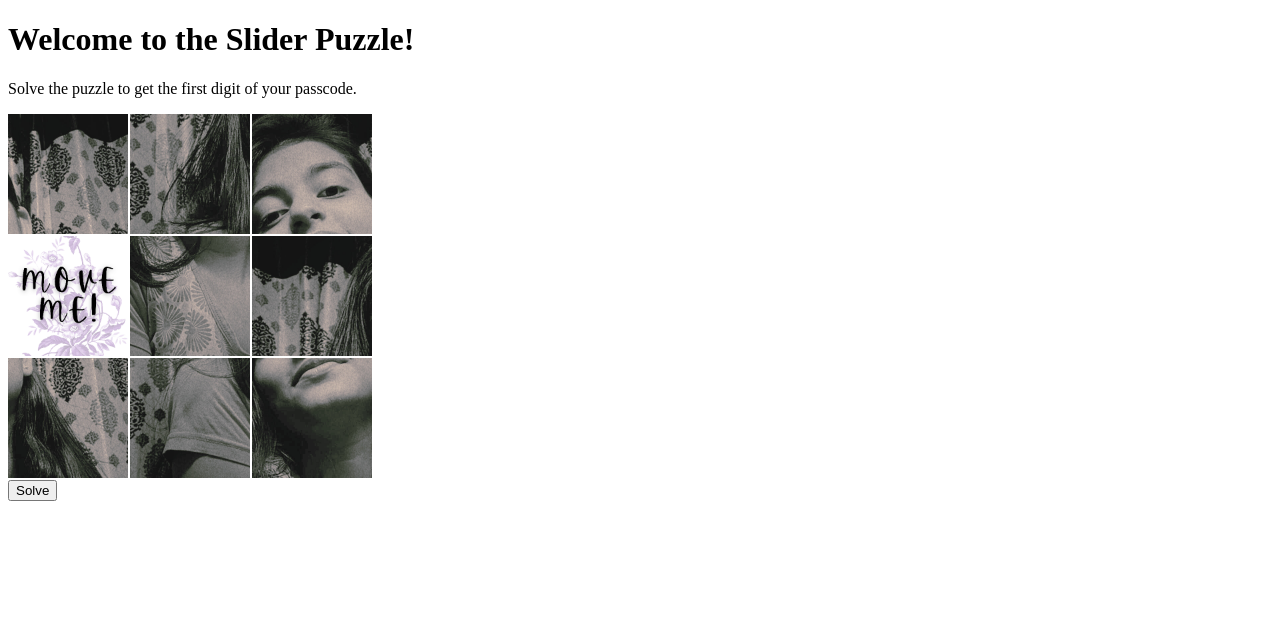
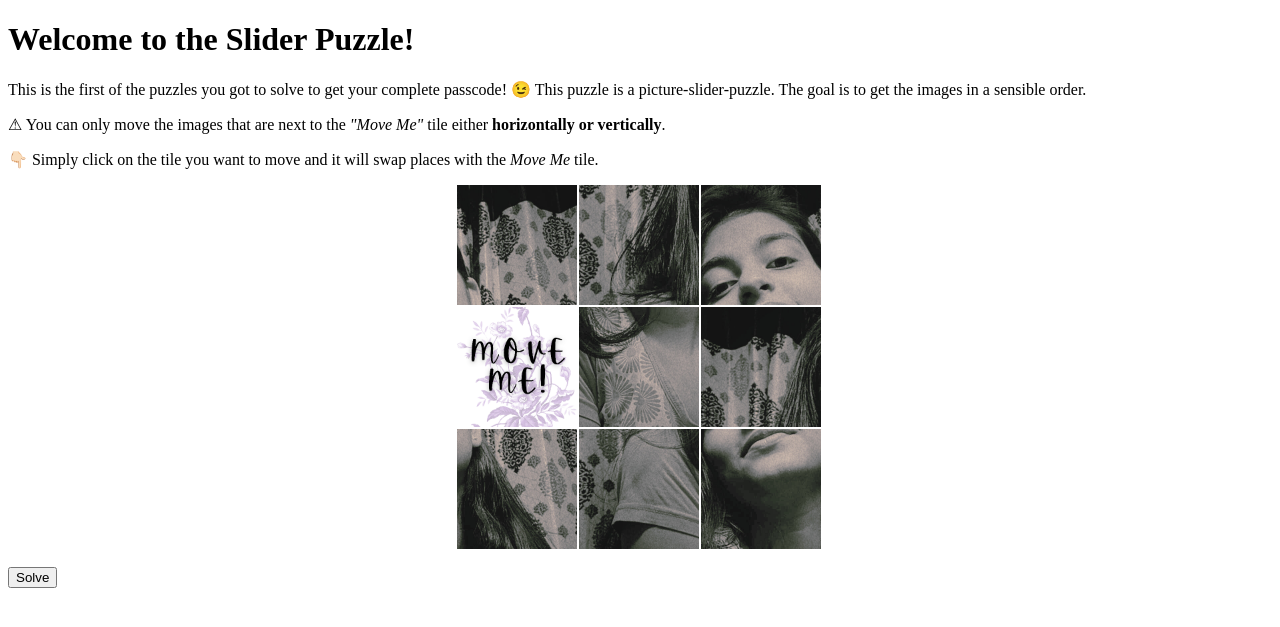
Before and after one commit to Zad-100/Nightingale_Gift_Box-PassCode_Revealer, a Django app: page /slider-puzzle/ in a window 1280 px wide. Shown: the part 26-653 px from the top of the page. Run offline with Django 4.2, Linux system fonts and the light colour scheme.

Commit message:
Added some more logic to slider puzzle's JavaScript to show the full image after the puzzle was solved and display a congratulatory message and redirect automatically to the message 1 page. Also, added title blocks for each page to have its own browser title. Further, connected the home page to the first puzzle. Yeah, that wasn't done yet. The flow now is looking good except for the crossword puzzle. I need to fifure out how to know how to recognise that the crossword has been solved. Except that, everything working as expected and ok...

```diff
--- a/puzzles/static/puzzles/css/sliderPuzzle.css
+++ b/puzzles/static/puzzles/css/sliderPuzzle.css
@@ -1,3 +1,20 @@
+.complete-image {
+    background-image: url('../images/Slider_Puzzle_Sexy_Pic_Edited.png');
+    background-size: cover;
+    width: 366px;
+    height: 366px;
+    position: relative;
+    margin: auto;
+}
+
+
+h3 {
+    text-align: center;
+    font-size: 2em;
+    color: black;
+}
+
+
 .board {
     display: grid;
     grid-template-columns: repeat(3, 120px);
@@ -5,6 +22,8 @@
     gap: 2px;
     width: 366px;
     height: 366px;
+    position: relative;
+    margin: auto;
 }
 
 .tile {
--- a/puzzles/static/puzzles/js/sliderPuzzle.js
+++ b/puzzles/static/puzzles/js/sliderPuzzle.js
@@ -92,10 +92,33 @@ document.addEventListener("DOMContentLoaded", function() {
 
     // Function to check if puzzle is solved
     function isPuzzleSolved() {
-        return tiles.every(
+        if (tiles.every(
             (tile, index) =>
             tile.dataset.order == index + 1 || tile.classList.contains("blank")
-        );
+        )) {
+            // Add elements to the HTML to display the full picture
+            // Hide the board
+            document.querySelector(".board").style.display = "none";
+            // Hide the solve button
+            document.querySelector("#solve-button").style.display = "none";
+            // Create a div for the full picture element
+            const completeImage = document.createElement('div');
+            // Add class to style the image
+            completeImage.className = "complete-image";
+            // Append to the body
+            document.body.appendChild(completeImage);
+
+            // Add elements to the HTML to display a congratulatory message
+            const congrats = document.createElement('div');
+            congrats.innerHTML = "<h3>Are badhaaiiiii, you solved it!!! 🎉</h3>"
+            document.body.appendChild(congrats);
+
+
+            // Redirect to the message_1 page after 4 seconds
+            setTimeout(() => {
+                window.location.href = message_1_URL;
+            }, 4000);
+        }
     } // end function isPuzzleSolved()
 
     // Add an event listener to board to listen for tile clicks
@@ -112,9 +135,7 @@ document.addEventListener("DOMContentLoaded", function() {
             tiles = Array.from(board.children);
 
             // After every move, check if the puzzle is solved
-            if (isPuzzleSolved()) {
-                alert("Puzzle Solved!!!");
-            } // end if
+            isPuzzleSolved()
         } // end if
     }); // end EventListener
 
--- a/puzzles/templates/puzzles/base.html
+++ b/puzzles/templates/puzzles/base.html
@@ -13,6 +13,8 @@
     <meta charset="UTF-8">
     <!-- Responsive Meta Tag -->
     <meta name="viewport" content="width=device-width, initial-scale=1.0">
+    {% block title %}
+    {% endblock %}
     <title>PassCode Revealer</title>
 
     <!--**Favicon Installation**-->
--- a/puzzles/templates/puzzles/category_form.html
+++ b/puzzles/templates/puzzles/category_form.html
@@ -10,6 +10,11 @@
 
 {% extends "puzzles/base.html" %}
 
+{% block title %}
+  <title>{{ category_name }}</title>
+{% endblock %}
+
+
 {% block content %}
   <h1>How much do you know about yourself?</h1>
   <p>Answer the following questions to get the second digit of your passcode.</p>
--- a/puzzles/templates/puzzles/crossword_puzzle.html
+++ b/puzzles/templates/puzzles/crossword_puzzle.html
@@ -11,6 +11,10 @@
 {% extends "puzzles/base.html" %}
 
 {% load static %}
+
+{% block title %}
+  <title>Crossword Puzzle</title>
+{% endblock %}
 
 
 {% block extracss %}
--- a/puzzles/templates/puzzles/dummy_form_main.html
+++ b/puzzles/templates/puzzles/dummy_form_main.html
@@ -14,6 +14,12 @@
 -->
 
 {% extends "puzzles/base.html" %}
+
+
+{% block title %}
+  <title>Know Yourself Form</title>
+{% endblock %}
+
 
 {% block content %}
   <h1>How Much Do You Know About Yourself???</h1>
--- a/puzzles/templates/puzzles/final_message.html
+++ b/puzzles/templates/puzzles/final_message.html
@@ -4,6 +4,10 @@
 -->
 
 {% extends "puzzles/base.html" %}
+
+{% block title %}
+  <title>The Goodbye</title>
+{% endblock %}
 
 
 {% block content %}
--- a/puzzles/templates/puzzles/message_1.html
+++ b/puzzles/templates/puzzles/message_1.html
@@ -7,6 +7,11 @@
 {% extends "puzzles/base.html" %}
 
 {% load static %}
+
+
+{% block title %}
+  <title>Message 1</title>
+{% endblock %}
 
 {% block extracss %}
 <link rel="stylesheet" href="{% static 'puzzles/css/message_1_message_revealer.css' %}">
--- a/puzzles/templates/puzzles/message_2.html
+++ b/puzzles/templates/puzzles/message_2.html
@@ -9,6 +9,11 @@
 
 
 {% load static %}
+
+
+{% block title %}
+  <title>Message 2</title>
+{% endblock %}
 
 
 <!-- {% block extracss %}
--- a/puzzles/templates/puzzles/message_3.html
+++ b/puzzles/templates/puzzles/message_3.html
@@ -8,6 +8,12 @@
 
 
 {% load static %}
+
+
+{% block title %}
+  <title>Message 3</title>
+{% endblock %}
+
 
 
 {% block content %}
--- a/puzzles/templates/puzzles/passcode_check.html
+++ b/puzzles/templates/puzzles/passcode_check.html
@@ -12,6 +12,11 @@
 {% extends "puzzles/base.html" %}
 
 {% load static %}
+
+
+{% block title %}
+  <title>Passcode Checkpoint</title>
+{% endblock %}
 
 
 {% block content %}
--- a/puzzles/templates/puzzles/slider_puzzle.html
+++ b/puzzles/templates/puzzles/slider_puzzle.html
@@ -10,6 +10,10 @@
 
 {% load static %}
 
+{% block title %}
+  <title>Slider Puzzle</title>
+{% endblock %}
+
 
 {% block extracss %}
 <link rel="stylesheet" href="{% static 'puzzles/css/sliderPuzzle.css' %}">
@@ -18,7 +22,19 @@
 
 {% block content %}
   <h1>Welcome to the Slider Puzzle!</h1>
-  <p>Solve the puzzle to get the first digit of your passcode.</p>
+  <p>
+    This is the first of the puzzles you got to solve to get your complete
+    passcode! 😉 This puzzle is a picture-slider-puzzle. The goal is to get the
+    images in a sensible order.
+  </p>
+  <p>
+    ⚠ You can only move the images that are next to the <i>"Move Me"</i>
+    tile either <b>horizontally or vertically</b>.
+  </p>
+  <p>
+    👇🏻 Simply click on the tile you want to move and it will swap places with
+    the <i>Move Me</i> tile.
+  </p>
 
   <div id="sliderPuzzleContainer", class="board">
     <!-- The slider puzzle grid will be rendered here via JavaScript -->
@@ -34,7 +50,15 @@
   </div>
 
   <!--Create a solve button for debugging-->
-  <button type="button" id="solve-button">Solve</button>
+  <p>
+    <button type="button" id="solve-button">Solve</button>
+  </p>
+
+  <!--Define the redirect variable for JavaScript-->
+  <script>
+    // Inline JavaScript just for the URL generation
+    var message_1_URL = "{% url 'puzzles:message-1' %}";
+  </script>
 
   <!-- Load the JavaScript for the slider puzzle. -->
   <script src="{% static 'puzzles\js\sliderPuzzle.js' %}"></script>
--- a/puzzles/views.py
+++ b/puzzles/views.py
@@ -125,16 +125,16 @@ def category_form_view(request, form_category):
 
     # Map form_category to actual form class
     form_map = {
-        'colours-fashion': ColoursFashionForm,
-        'food-treats': FoodTreatsForm,
-        'entertainment': EntertainmentForm,
-        'music-songs': MusicSongsForm,
-        'personal-lifestyle': PersonalLifestyleForm,
-        'travel': TravelForm,
-        'memory-lane': RelationshipsSentimentsForm,
+        'colours-fashion': (ColoursFashionForm, "Colours and Fashion"),
+        'food-treats': (FoodTreatsForm, "Food and Treats"),
+        'entertainment': (EntertainmentForm, "Entertainment"),
+        'music-songs': (MusicSongsForm, "Music and Songs"),
+        'personal-lifestyle': (PersonalLifestyleForm, "Personal and Lifestyle"),
+        'travel': (TravelForm, "Travel"),
+        'memory-lane': (RelationshipsSentimentsForm, "Memories"),
     }
 
-    Form_Class = form_map.get(form_category)
+    Form_Class = form_map.get(form_category, None)[0]
     if not Form_Class:
         # Handle error - form type not found
         # Redirect or show an error page
@@ -170,7 +170,11 @@ def category_form_view(request, form_category):
         form = Form_Class()
     # end if-else
 
-    context = {'form': form}
+    category_name = form_map.get(form_category, None)[1]
+    context = {
+        'form': form,
+        'category_name': category_name,
+    }
     return render(request, 'puzzles/category_form.html', context)
 # end view dummy_form()
 
```
Also changed, not shown: puzzles/templates/puzzles/index.html (+10 -0 lines).
